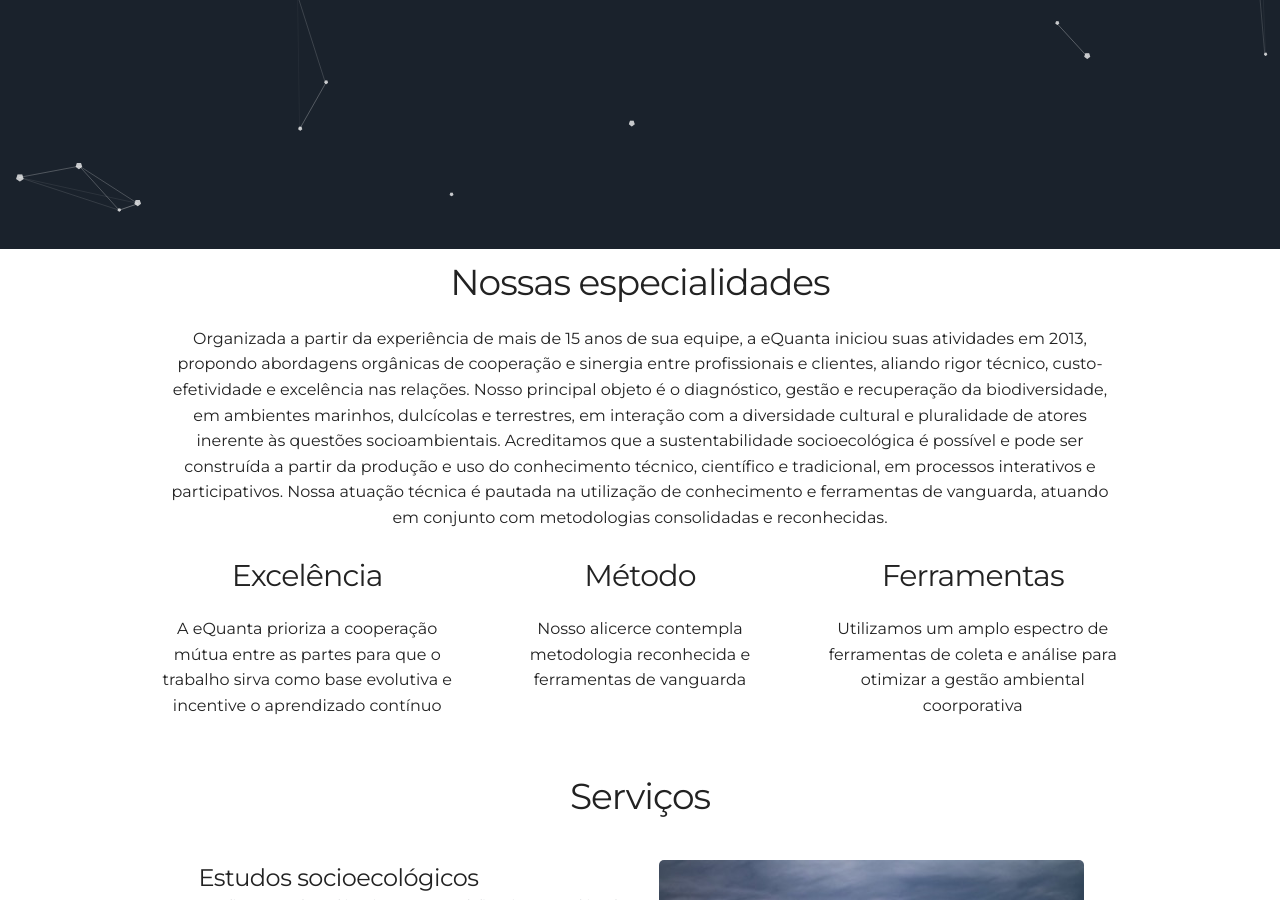
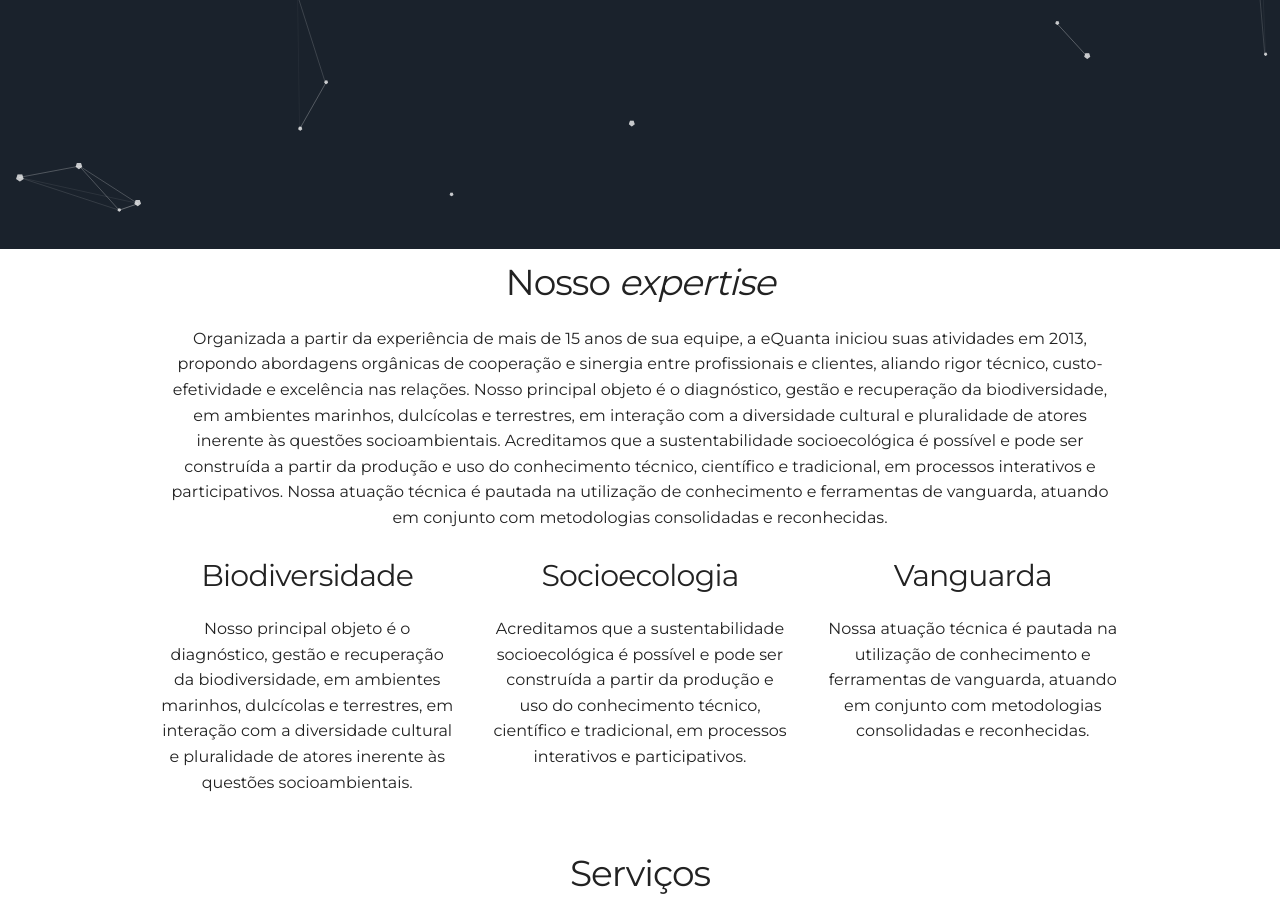
Before and after one commit to leroy1977/eQ1, a Jekyll site: the page built from index.html, in a window 1280 px wide and 900 px high, scrolled down 658 px. Built offline with Jekyll 4.4.1, drawn with Linux system fonts in a browser that asks for light colours.

Commit message:
Update about.html

```diff
--- a/_includes/about.html
+++ b/_includes/about.html
@@ -1,29 +1,29 @@
 <div class="container">
   <div class="user-details">
-    <h3> Nossas especialidades </h3>
+    <h3> Nosso <i> expertise </i> </h3>
     <p> {{site.user_description}} </p>
   </div>
   <div class="row user">
     <div class="four columns">
-      <h4>Excelência</h4>
+      <h4>Biodiversidade</h4>
      <!-- <i class="devicon-html5-plain-wordmark"></i> -->
      <!-- <i class="devicon-bootstrap-plain-wordmark colored"></i> -->
      <!-- <i class="devicon-sass-original colored"></i> -->
-      <p>A eQuanta prioriza a cooperação mútua entre as partes para que o trabalho sirva como base evolutiva e incentive o aprendizado contínuo</p>
+      <p>Nosso principal objeto é o diagnóstico, gestão e recuperação da biodiversidade, em ambientes marinhos, dulcícolas e terrestres, em interação com a diversidade cultural e pluralidade de atores inerente às questões socioambientais.</p>
     </div>
     <div class="four columns">
-      <h4>Método</h4>
+      <h4>Socioecologia</h4>
      <!-- <i class="devicon-javascript-plain colored"></i> -->
      <!-- <i class="devicon-react-original-wordmark colored"></i> -->
      <!-- <i class="devicon-nodejs-plain-wordmark"></i> -->
-      <p>Nosso alicerce contempla metodologia reconhecida e ferramentas de vanguarda</p>
+      <p>Acreditamos que a sustentabilidade socioecológica é possível e pode ser construída a partir da produção e uso do conhecimento técnico, científico e tradicional, em processos interativos e participativos.</p>
     </div>
     <div class="four columns">
-      <h4>Ferramentas</h4>
+      <h4>Vanguarda</h4>
      <!-- <i class="devicon-git-plain"></i>
       <i class="devicon-gulp-plain colored"></i>
       <i class="devicon-atom-original-wordmark"></i> -->
-      <p>Utilizamos um amplo espectro de ferramentas de coleta e análise para otimizar a gestão ambiental coorporativa</p>
+      <p>Nossa atuação técnica é pautada na utilização de conhecimento e ferramentas de vanguarda, atuando em conjunto com metodologias consolidadas e reconhecidas.</p>
     </div>
   </div>
 </div>
```
